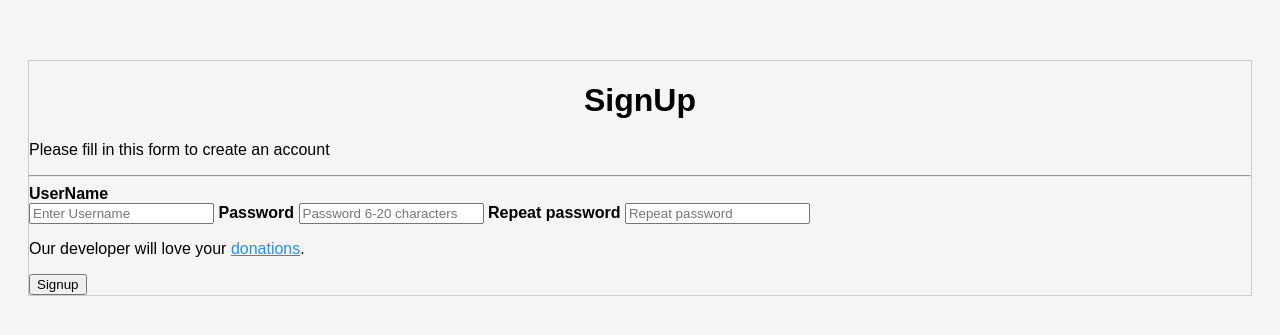
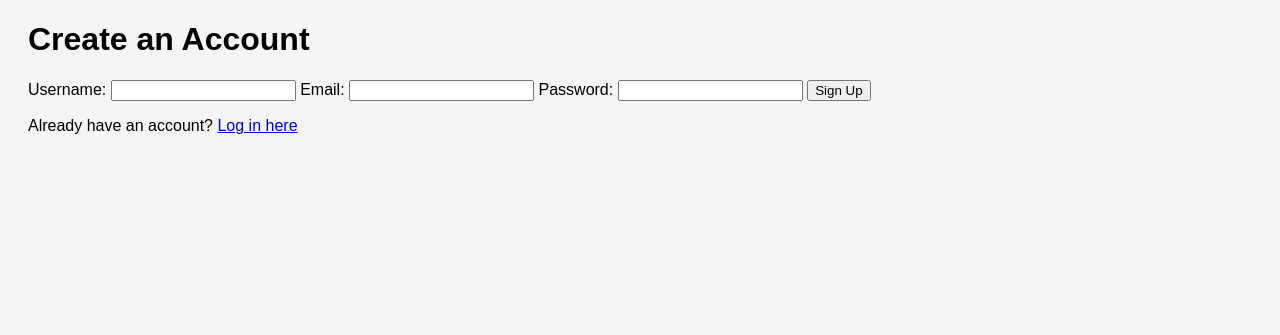
Before and after one commit to AnozieChibuike/webChatO, a Flask app: page /signup in a window 1280 px wide. Shown: the part 46-381 px from the top of the page. Run offline with Flask 3, Linux system fonts and the light colour scheme.

Commit message:
Update signup.html.jinja

```diff
--- a/app/templates/signup.html.jinja
+++ b/app/templates/signup.html.jinja
@@ -1,39 +1,19 @@
-{% extends "base.html.jinja" %}
-{% block nav %}SignUp{% endblock nav %}
+{% extends 'base.html.jinja' %}
 {% block content %}
+    <div class="signup-container">
+        <h1>Create an Account</h1>
+        <form action="/signup" method="POST">
+            <label for="username">Username:</label>
+            <input type="text" id="username" name="username" required>
 
-<div class="form-signup">
-    <form method="POST" style="border:1px solid #ccc;margin-top: 60px">
-        <div class="'container">
-            <h1 style="text-align: center;">SignUp</h1>
-            <p>Please fill in this form to create an account</p>
-            <hr>
-            <label for='username'><b>UserName</b></label>
-            <br>
-            <input type="text" name="username"
-                placeholder="Enter Username"
-                value="" required>
-            <label for="psw"><b>Password</b></label>
-            <input type="password" name="pass"
-                placeholder="Password 6-20 characters" required>
-            <label for="psw-repeat"><b>Repeat password</b></label>
-            <input type="password" name="pass-repeat"
-                placeholder="Repeat password" required>
-            <p>Our developer will love your <a href="{{ url_for('donate')}}" style="color:dodgerblue">donations</a>.</p>
-            <div class="clearfix">
-                <button type="submit" class="signupbtn">Signup</button>
-            </div>
-        </div>
-    </form>
-</div>
-{% with messages = get_flashed_messages() %}
-{% if messages %}
-<script>
-var messages = {{ messages | safe }};
-for (var i=0; i < messages.length; i++) {
-    alert(messages[i])
-}
-</script>
-{% endif %}
-{% endwith %}
-{% endblock content %}
+            <label for="email">Email:</label>
+            <input type="email" id="email" name="email" required>
+
+            <label for="password">Password:</label>
+            <input type="password" id="password" name="password" required>
+
+            <button type="submit" class="signup-btn">Sign Up</button>
+        </form>
+        <p>Already have an account? <a href="/login">Log in here</a></p>
+    </div>
+{% endblock %}
```
